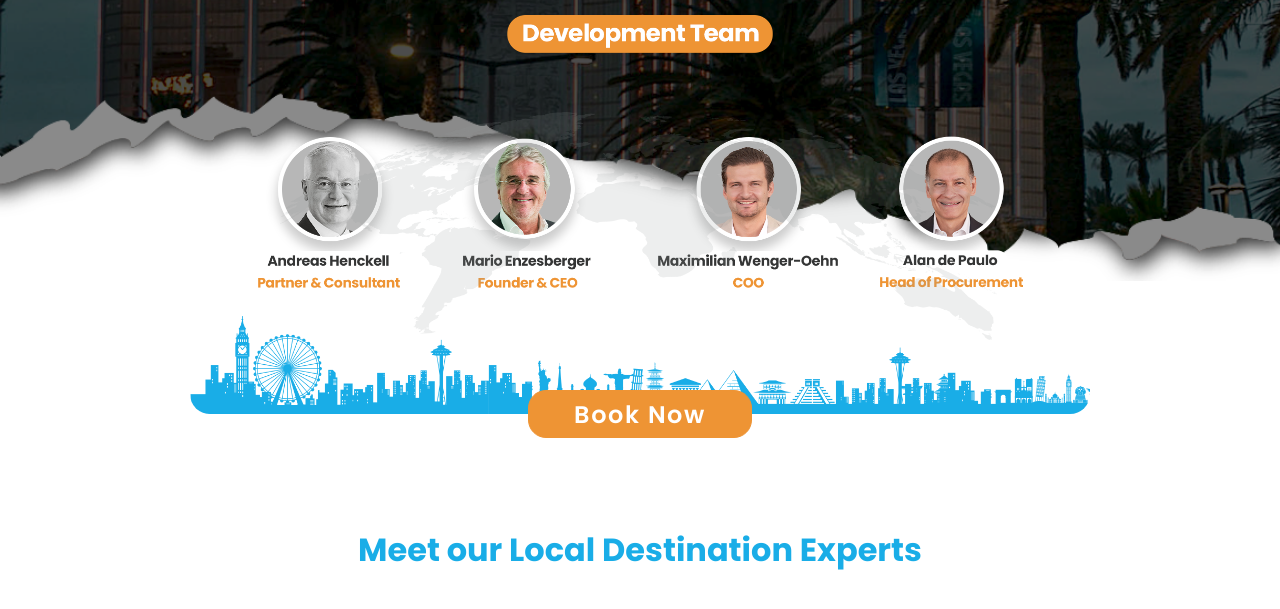
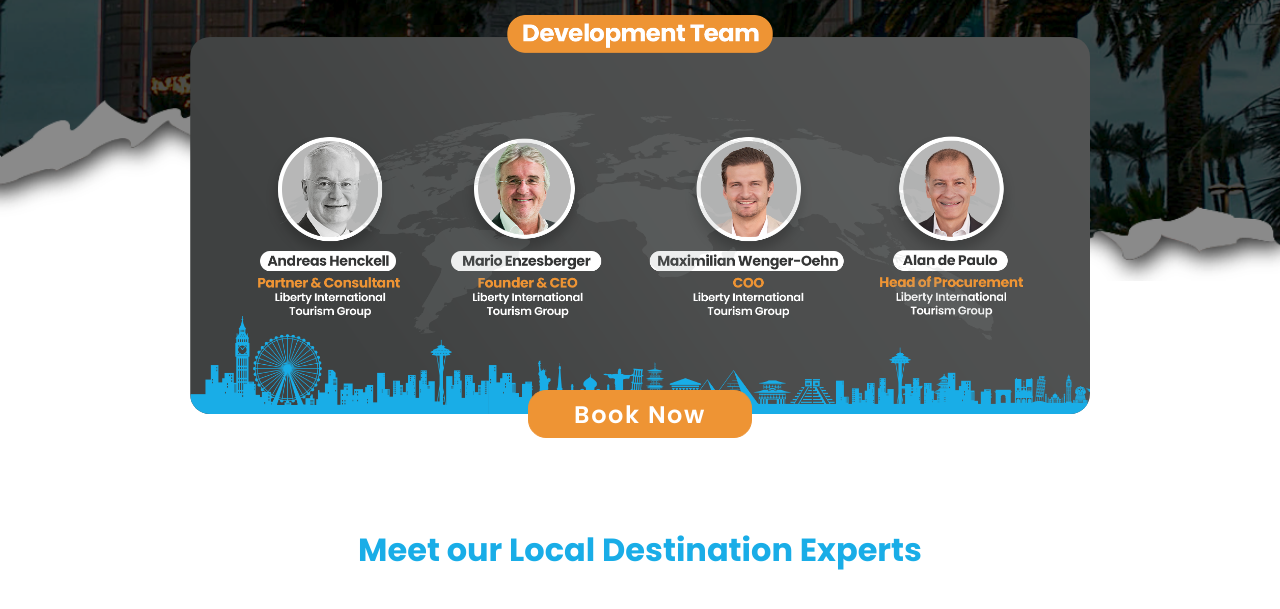
Before and after one commit to piyushshah69/campaigns.liberty-int-landing-page, a plain HTML site: page index.html in a window 1280 px wide. Shown: the part 607-1216 px from the top of the page. Drawn offline with Linux system fonts and the light colour scheme; the site is published under a folder, as on GitHub Pages, so addresses that start at the root find nothing.

Commit message:
Completed!!!

```diff
--- a/styles.css
+++ b/styles.css
@@ -84,7 +84,7 @@ header .logo {
     position: relative;
     padding: 6rem 0;
     border-radius: 20px;
-    background-image: url(/assets/box-bg-color.png);
+    background-image: url(assets/box-bg-color.png);
     width: 90%;
     max-width: 1000px;
     display: flex;
```
